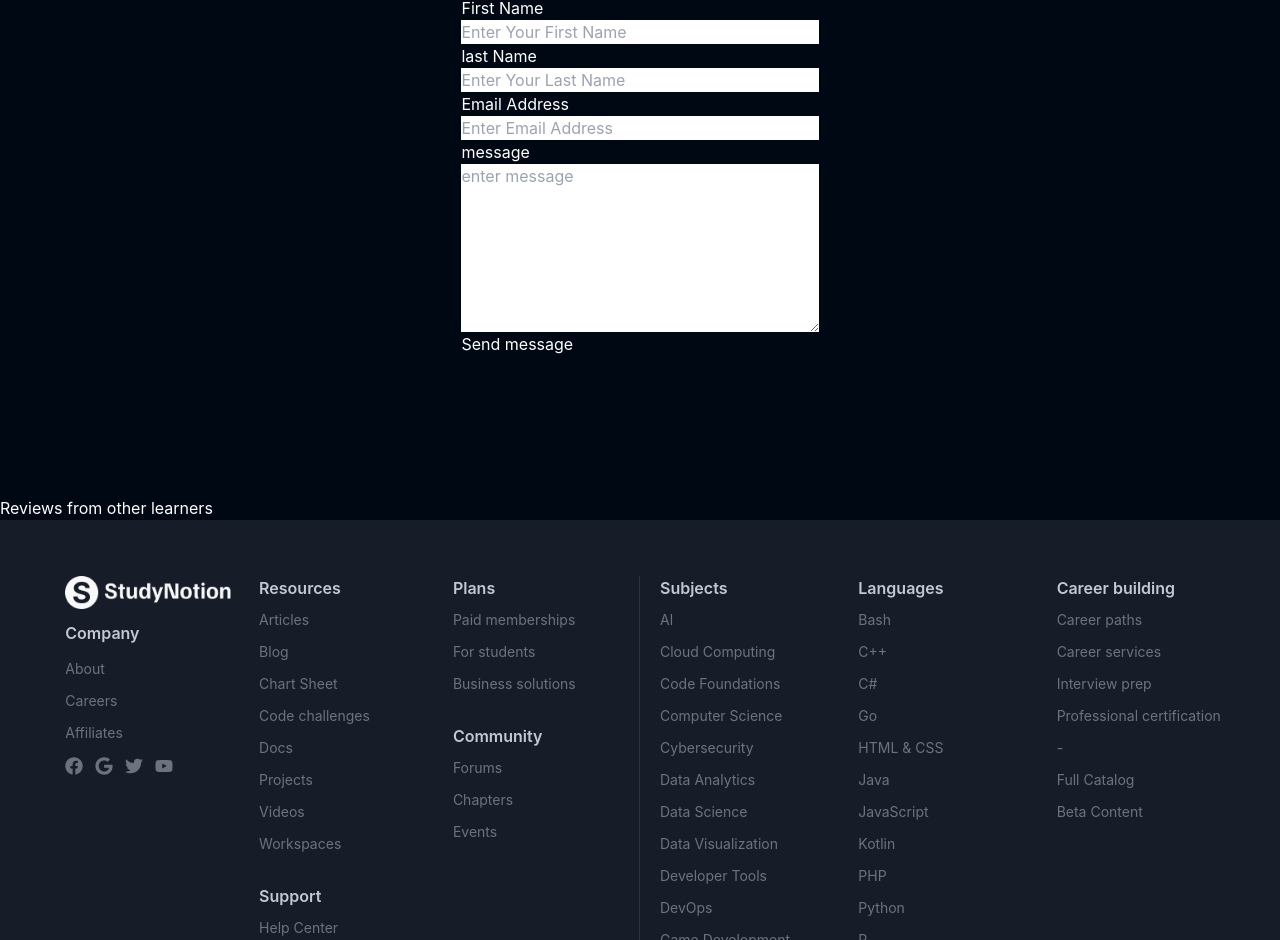
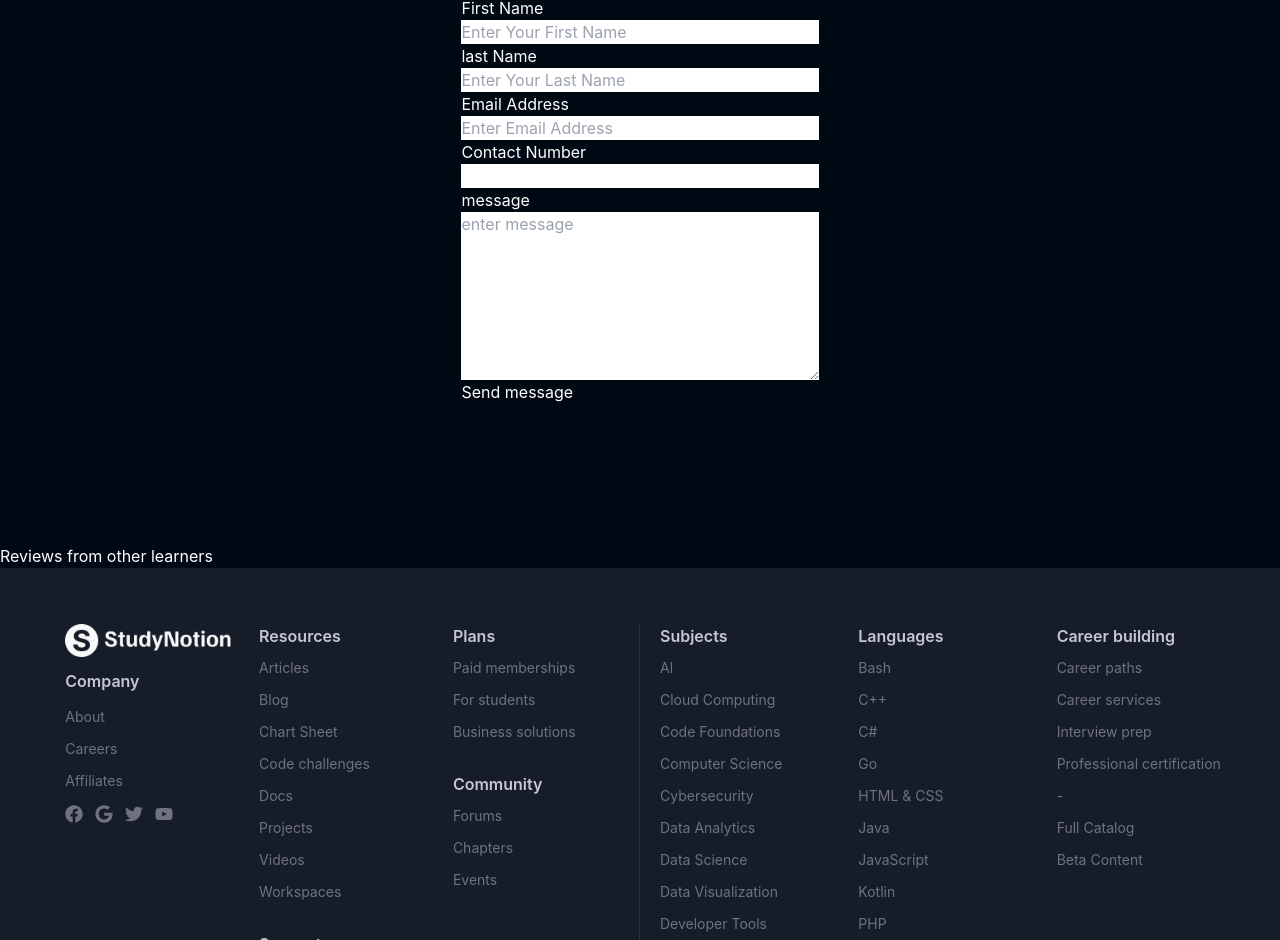
Before and after one commit to Soni895/Edu_tech, a React (Create React App) app: page /about in a window 1280 px wide. Shown: the part 1679-2619 px from the top of the page. Built offline with nearby package versions, Linux system fonts and the light colour scheme; no server answers.

Commit message:
nobile no field added

```diff
--- a/src/components/core/Aboutpage/Contactus.js
+++ b/src/components/core/Aboutpage/Contactus.js
@@ -94,6 +94,16 @@ const submithandler=async(data)=>
             )
         }
     </div>
+    <div className=' text-white flex flex-col'>
+       <label className=' '> Contact Number</label>
+       <input
+            type='number'
+            name='number'
+            id='number'
+            {...register("number",{required:true})}
+        />
+    </div>
+
     <div className='flex flex-col'>
     <label className='text-white' htmlFor='message'> message</label>
         <textarea
```
